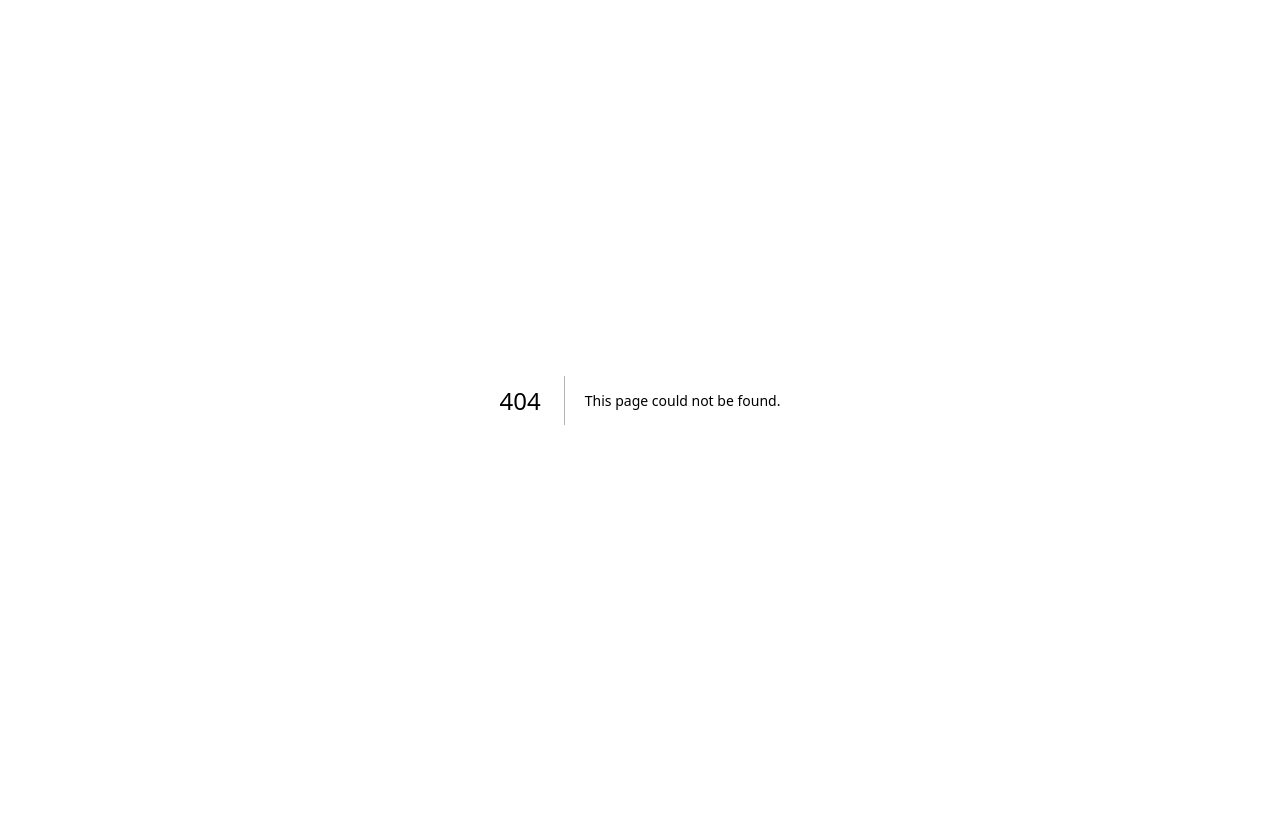
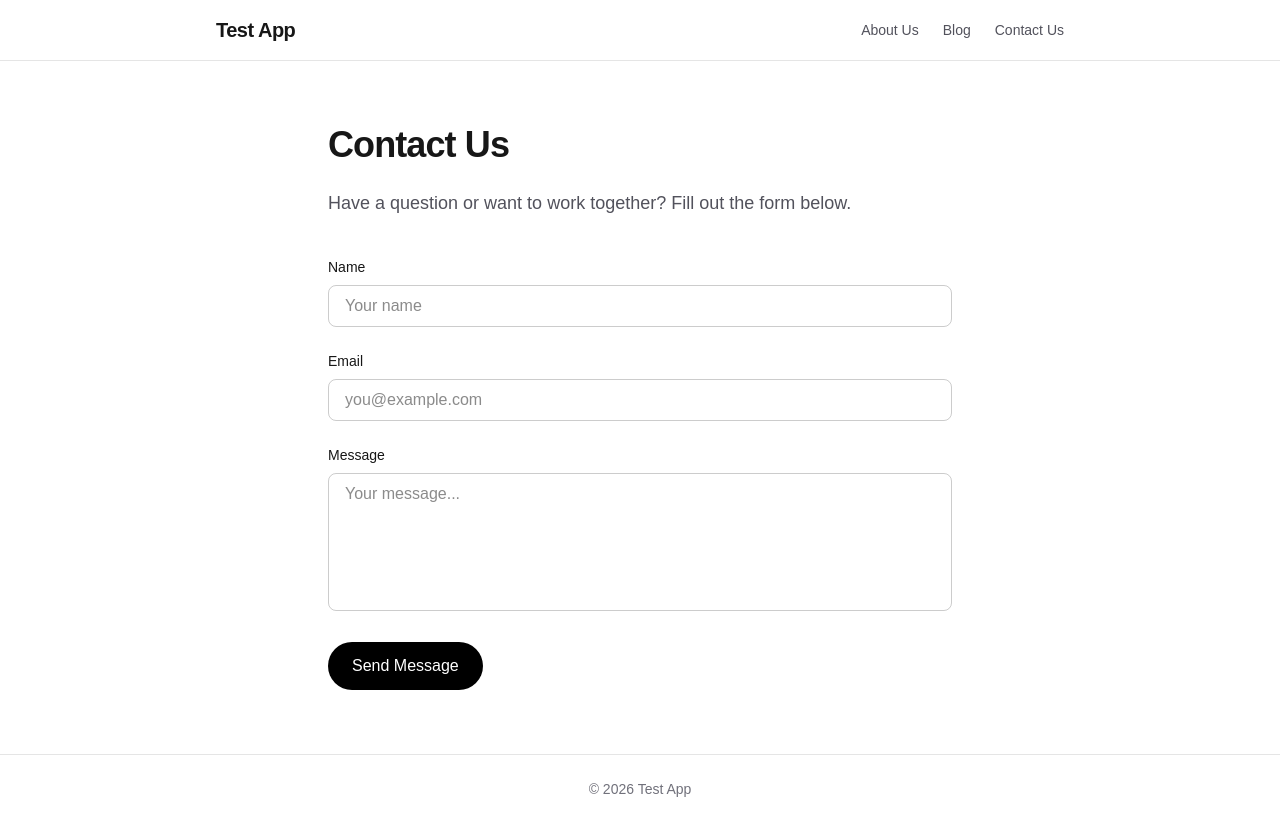
Before and after one commit to akshit-cs/test-app, a Next.js app: page /contact in a window 1280 px wide. Before the commit this address had no page. Before the commit the page ends 800 px from the top, so only its background shows below. Built offline with nearby package versions, Linux system fonts and the light colour scheme.

Commit message:
feat: add nav, footer, and About/Blog/Contact pages
Replace boilerplate home page with clean landing page.
Add persistent header nav and footer to root layout.

```diff
--- /dev/null
+++ b/src/app/about/page.js
@@ -0,0 +1,19 @@
+export const metadata = {
+  title: "About Us | Test App",
+};
+
+export default function AboutPage() {
+  return (
+    <div className="max-w-4xl mx-auto px-6 py-16">
+      <h1 className="text-4xl font-bold tracking-tight mb-6">About Us</h1>
+      <p className="text-lg text-zinc-600 dark:text-zinc-400 mb-6 leading-relaxed">
+        We are Test App — a small team building clean, focused software. Our goal is to
+        ship fast and keep things simple.
+      </p>
+      <p className="text-lg text-zinc-600 dark:text-zinc-400 leading-relaxed">
+        Founded with the belief that good tools should get out of your way, we focus on
+        developer experience and user-first design.
+      </p>
+    </div>
+  );
+}
--- /dev/null
+++ b/src/app/blog/page.js
@@ -0,0 +1,41 @@
+export const metadata = {
+  title: "Blog | Test App",
+};
+
+const posts = [
+  {
+    slug: "getting-started",
+    title: "Getting Started with Test App",
+    date: "April 10, 2026",
+    excerpt: "A quick intro to what Test App is and how to get up and running.",
+  },
+  {
+    slug: "our-philosophy",
+    title: "Our Philosophy: Simple Over Complex",
+    date: "April 3, 2026",
+    excerpt: "Why we believe simplicity is the ultimate feature.",
+  },
+  {
+    slug: "whats-next",
+    title: "What's Next for Test App",
+    date: "March 28, 2026",
+    excerpt: "A look at the roadmap and what we're building next.",
+  },
+];
+
+export default function BlogPage() {
+  return (
+    <div className="max-w-4xl mx-auto px-6 py-16">
+      <h1 className="text-4xl font-bold tracking-tight mb-10">Blog</h1>
+      <ul className="space-y-8">
+        {posts.map((post) => (
+          <li key={post.slug} className="border-b border-black/10 dark:border-white/10 pb-8">
+            <p className="text-sm text-zinc-500 mb-1">{post.date}</p>
+            <h2 className="text-2xl font-semibold mb-2">{post.title}</h2>
+            <p className="text-zinc-600 dark:text-zinc-400">{post.excerpt}</p>
+          </li>
+        ))}
+      </ul>
+    </div>
+  );
+}
--- /dev/null
+++ b/src/app/contact/page.js
@@ -0,0 +1,55 @@
+export const metadata = {
+  title: "Contact Us | Test App",
+};
+
+export default function ContactPage() {
+  return (
+    <div className="max-w-2xl mx-auto px-6 py-16">
+      <h1 className="text-4xl font-bold tracking-tight mb-6">Contact Us</h1>
+      <p className="text-lg text-zinc-600 dark:text-zinc-400 mb-10">
+        Have a question or want to work together? Fill out the form below.
+      </p>
+      <form className="space-y-6">
+        <div>
+          <label htmlFor="name" className="block text-sm font-medium mb-2">
+            Name
+          </label>
+          <input
+            id="name"
+            type="text"
+            placeholder="Your name"
+            className="w-full px-4 py-2 rounded-lg border border-black/20 dark:border-white/20 bg-transparent focus:outline-none focus:ring-2 focus:ring-black dark:focus:ring-white"
+          />
+        </div>
+        <div>
+          <label htmlFor="email" className="block text-sm font-medium mb-2">
+            Email
+          </label>
+          <input
+            id="email"
+            type="email"
+            placeholder="you@example.com"
+            className="w-full px-4 py-2 rounded-lg border border-black/20 dark:border-white/20 bg-transparent focus:outline-none focus:ring-2 focus:ring-black dark:focus:ring-white"
+          />
+        </div>
+        <div>
+          <label htmlFor="message" className="block text-sm font-medium mb-2">
+            Message
+          </label>
+          <textarea
+            id="message"
+            rows={5}
+            placeholder="Your message..."
+            className="w-full px-4 py-2 rounded-lg border border-black/20 dark:border-white/20 bg-transparent focus:outline-none focus:ring-2 focus:ring-black dark:focus:ring-white resize-none"
+          />
+        </div>
+        <button
+          type="submit"
+          className="px-6 py-3 rounded-full bg-black dark:bg-white text-white dark:text-black font-medium hover:opacity-80 transition-opacity"
+        >
+          Send Message
+        </button>
+      </form>
+    </div>
+  );
+}
--- a/src/app/layout.js
+++ b/src/app/layout.js
@@ -1,4 +1,5 @@
 import { Geist, Geist_Mono } from "next/font/google";
+import Link from "next/link";
 import "./globals.css";
 
 const geistSans = Geist({
@@ -12,8 +13,8 @@ const geistMono = Geist_Mono({
 });
 
 export const metadata = {
-  title: "Create Next App",
-  description: "Generated by create next app",
+  title: "Test App",
+  description: "A simple website with About, Blog, and Contact pages",
 };
 
 export default function RootLayout({ children }) {
@@ -22,7 +23,36 @@ export default function RootLayout({ children }) {
       lang="en"
       className={`${geistSans.variable} ${geistMono.variable} h-full antialiased`}
     >
-      <body className="min-h-full flex flex-col">{children}</body>
+      <body className="min-h-full flex flex-col bg-white dark:bg-black text-black dark:text-white">
+        <header className="border-b border-black/10 dark:border-white/10">
+          <nav className="max-w-4xl mx-auto px-6 py-4 flex items-center justify-between">
+            <Link href="/" className="text-xl font-semibold tracking-tight">
+              Test App
+            </Link>
+            <ul className="flex gap-6 text-sm font-medium">
+              <li>
+                <Link href="/about" className="text-zinc-600 dark:text-zinc-400 hover:text-black dark:hover:text-white transition-colors">
+                  About Us
+                </Link>
+              </li>
+              <li>
+                <Link href="/blog" className="text-zinc-600 dark:text-zinc-400 hover:text-black dark:hover:text-white transition-colors">
+                  Blog
+                </Link>
+              </li>
+              <li>
+                <Link href="/contact" className="text-zinc-600 dark:text-zinc-400 hover:text-black dark:hover:text-white transition-colors">
+                  Contact Us
+                </Link>
+              </li>
+            </ul>
+          </nav>
+        </header>
+        <main className="flex-1">{children}</main>
+        <footer className="border-t border-black/10 dark:border-white/10 py-6 text-center text-sm text-zinc-500">
+          © {new Date().getFullYear()} Test App
+        </footer>
+      </body>
     </html>
   );
 }
--- a/src/app/page.js
+++ b/src/app/page.js
@@ -1,65 +1,32 @@
-import Image from "next/image";
+import Link from "next/link";
 
 export default function Home() {
   return (
-    <div className="flex flex-col flex-1 items-center justify-center bg-zinc-50 font-sans dark:bg-black">
-      <main className="flex flex-1 w-full max-w-3xl flex-col items-center justify-between py-32 px-16 bg-white dark:bg-black sm:items-start">
-        <Image
-          className="dark:invert"
-          src="/next.svg"
-          alt="Next.js logo"
-          width={100}
-          height={20}
-          priority
-        />
-        <div className="flex flex-col items-center gap-6 text-center sm:items-start sm:text-left">
-          <h1 className="max-w-xs text-3xl font-semibold leading-10 tracking-tight text-black dark:text-zinc-50">
-            To get started, edit the page.js file.
-          </h1>
-          <p className="max-w-md text-lg leading-8 text-zinc-600 dark:text-zinc-400">
-            Looking for a starting point or more instructions? Head over to{" "}
-            <a
-              href="https://vercel.com/templates?framework=next.js&utm_source=create-next-app&utm_medium=appdir-template-tw&utm_campaign=create-next-app"
-              className="font-medium text-zinc-950 dark:text-zinc-50"
-            >
-              Templates
-            </a>{" "}
-            or the{" "}
-            <a
-              href="https://nextjs.org/learn?utm_source=create-next-app&utm_medium=appdir-template-tw&utm_campaign=create-next-app"
-              className="font-medium text-zinc-950 dark:text-zinc-50"
-            >
-              Learning
-            </a>{" "}
-            center.
-          </p>
-        </div>
-        <div className="flex flex-col gap-4 text-base font-medium sm:flex-row">
-          <a
-            className="flex h-12 w-full items-center justify-center gap-2 rounded-full bg-foreground px-5 text-background transition-colors hover:bg-[#383838] dark:hover:bg-[#ccc] md:w-[158px]"
-            href="https://vercel.com/new?utm_source=create-next-app&utm_medium=appdir-template-tw&utm_campaign=create-next-app"
-            target="_blank"
-            rel="noopener noreferrer"
-          >
-            <Image
-              className="dark:invert"
-              src="/vercel.svg"
-              alt="Vercel logomark"
-              width={16}
-              height={16}
-            />
-            Deploy Now
-          </a>
-          <a
-            className="flex h-12 w-full items-center justify-center rounded-full border border-solid border-black/[.08] px-5 transition-colors hover:border-transparent hover:bg-black/[.04] dark:border-white/[.145] dark:hover:bg-[#1a1a1a] md:w-[158px]"
-            href="https://nextjs.org/docs?utm_source=create-next-app&utm_medium=appdir-template-tw&utm_campaign=create-next-app"
-            target="_blank"
-            rel="noopener noreferrer"
-          >
-            Documentation
-          </a>
-        </div>
-      </main>
+    <div className="max-w-4xl mx-auto px-6 py-24 text-center">
+      <h1 className="text-5xl font-bold tracking-tight mb-6">Welcome to Test App</h1>
+      <p className="text-xl text-zinc-600 dark:text-zinc-400 mb-12 max-w-xl mx-auto">
+        A simple, clean website. Explore our pages to learn more.
+      </p>
+      <div className="flex flex-wrap justify-center gap-4">
+        <Link
+          href="/about"
+          className="px-6 py-3 rounded-full bg-black dark:bg-white text-white dark:text-black font-medium hover:opacity-80 transition-opacity"
+        >
+          About Us
+        </Link>
+        <Link
+          href="/blog"
+          className="px-6 py-3 rounded-full border border-black/20 dark:border-white/20 font-medium hover:bg-black/5 dark:hover:bg-white/5 transition-colors"
+        >
+          Blog
+        </Link>
+        <Link
+          href="/contact"
+          className="px-6 py-3 rounded-full border border-black/20 dark:border-white/20 font-medium hover:bg-black/5 dark:hover:bg-white/5 transition-colors"
+        >
+          Contact Us
+        </Link>
+      </div>
     </div>
   );
 }
```
